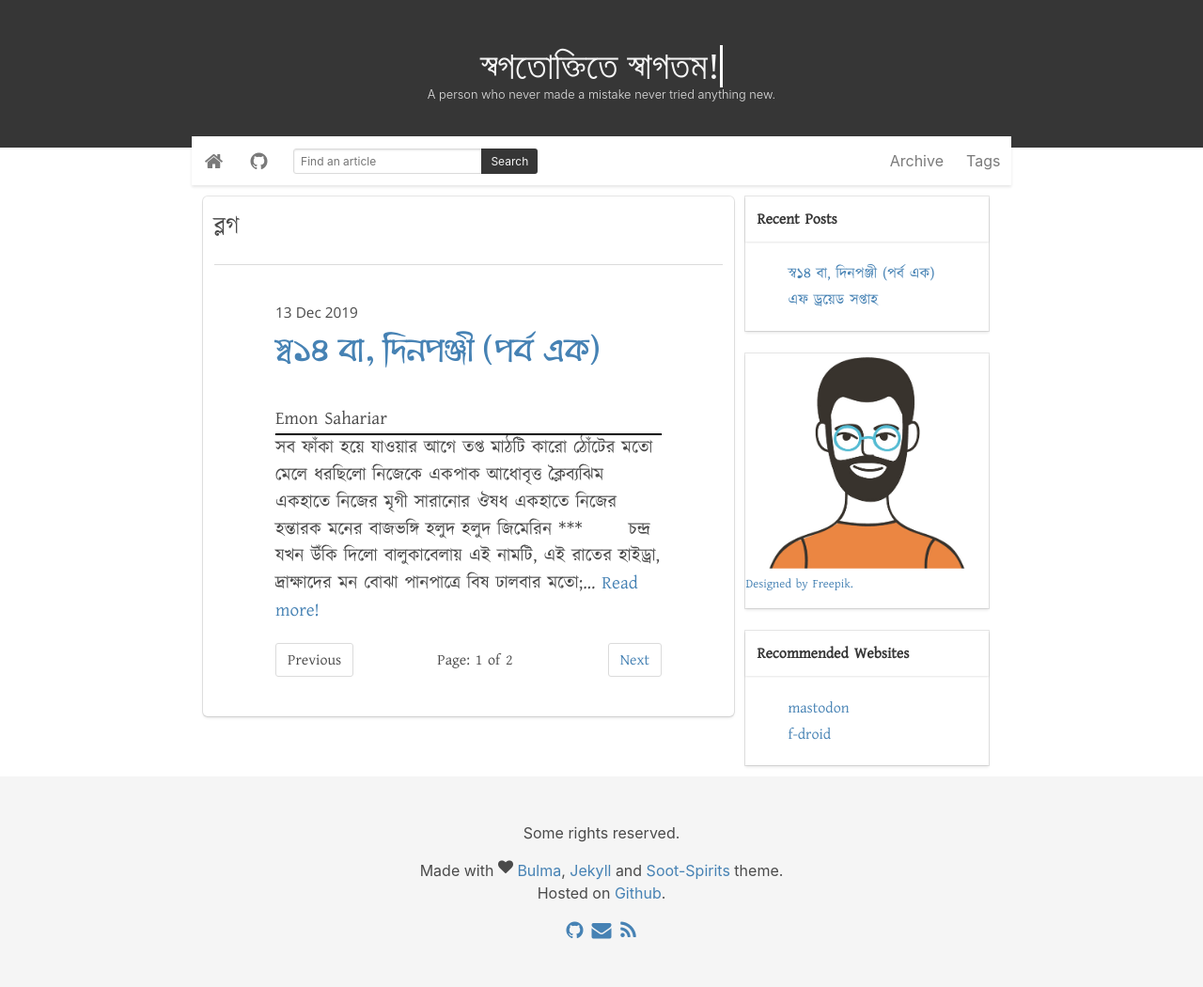
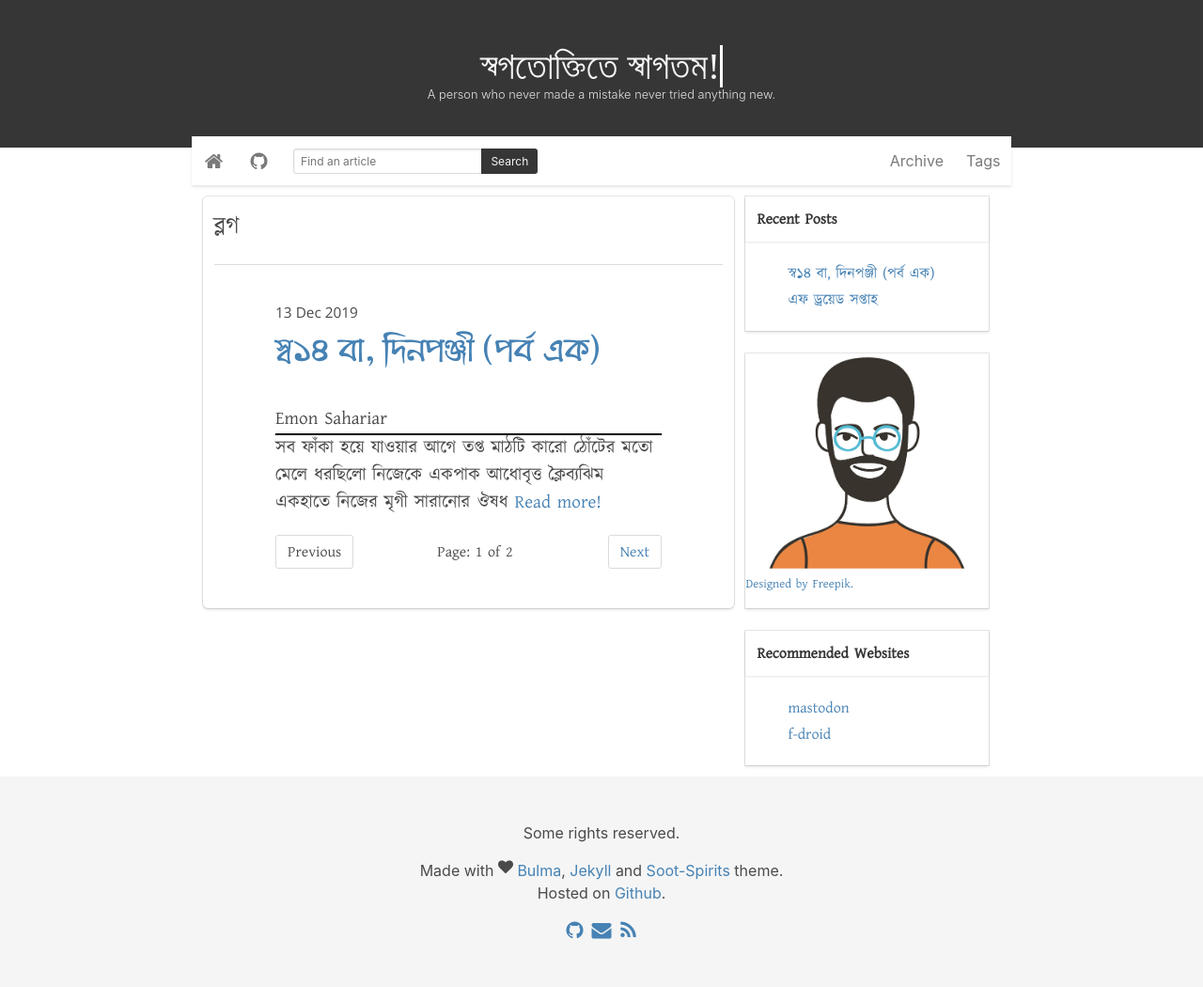
Before and after one commit to Emonshr/emonshr.github.io, a Jekyll site: the page built from index.html, in a window 1280 px wide. Shown: the whole page at 94% size. Built offline with Jekyll 4.4.1, drawn with Linux system fonts in a browser that asks for light colours; some web fonts are replaced; the list of posts is cut into pages by our own code; comment, search, counter and statistics services are not loaded.

Commit message:
homepage text preview

```diff
--- a/_posts/2019-12-13-স্ব১৪.markdown
+++ b/_posts/2019-12-13-স্ব১৪.markdown
@@ -1,6 +1,10 @@
 ---
 title: "স্ব১৪ বা, দিনপঞ্জী (পর্ব এক)"
 layout: post
+preview_text: 'সব ফাঁকা হয়ে যাওয়ার আগে তপ্ত মাঠটি
+কারো ঠোঁটের মতো মেলে ধরছিলো নিজেকে
+একপাক আধোবৃত্ত ক্লৈব্যঝিম
+একহাতে নিজের মৃগী সারানোর ঔষধ'
 tags: [দিনপঞ্জী]
 ---
 সব ফাঁকা হয়ে যাওয়ার আগে তপ্ত মাঠটি
--- a/index.html
+++ b/index.html
@@ -12,7 +12,8 @@
         <div class="post-author-name">
         <br> {{ site.author.name }} </br>
         </div>
-        <p class="nice-text">{{ post.content | strip_html | truncatewords: 50 }} <a href="{{ post.url | relative_url }}">Read more!</a></p>
+        <p class="nice-text">{{ post.preview_text }} <a href="{{ post.url | relative_url }}">Read more!</a></p>
+        <!-- <p class="nice-text">{{ post.content | strip_html | truncatewords: 50 }} <a href="{{ post.url | relative_url }}">Read more!</a></p> -->
     </li>
     {% endfor %}
     {% include pagination.html %}
```
